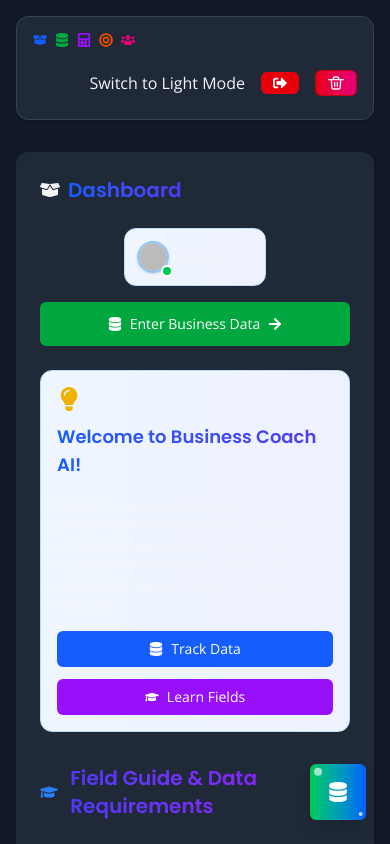
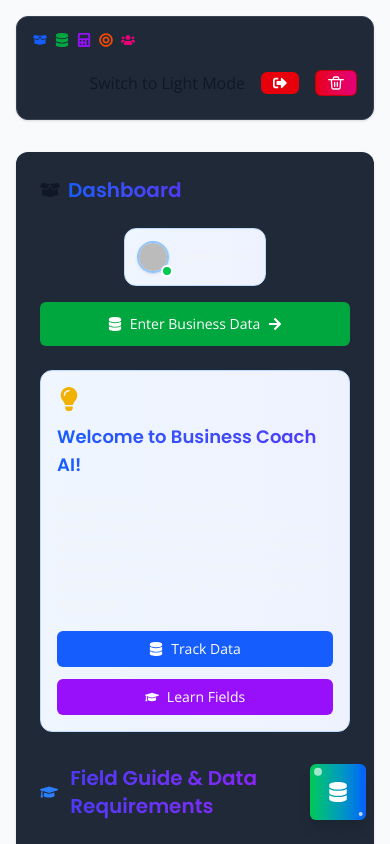
Before and after one commit to khalipha010/bizcoach-ai, a React (Vite) app: page /dashboard in a window 390 px wide. Shown: the top 844 px of the page. Built offline with nearby package versions, Linux system fonts and the light colour scheme; no server answers; sample sign-in values are in the browser's storage.

Commit message:
Revert theme isolation: restore device-theme-responsive card styles on Dashboard, BusinessData, and ProfitLossCalculator

```diff
--- a/src/components/BusinessData.jsx
+++ b/src/components/BusinessData.jsx
@@ -204,7 +204,7 @@ function BusinessData() {
 
   return (
     <motion.div
-      className="p-4 min-h-screen bg-primary-bg text-text-primary"
+      className="p-4 min-h-screen bg-gray-50 dark:bg-gray-900 text-gray-900 dark:text-white"
       initial={{ opacity: 0 }}
       animate={{ opacity: 1 }}
       exit={{ opacity: 0 }}
--- a/src/components/Dashboard.jsx
+++ b/src/components/Dashboard.jsx
@@ -181,7 +181,7 @@ function Dashboard() {
 
   return (
     <motion.div
-      className="p-4 min-h-screen bg-[var(--primary-bg)] text-[var(--text-primary)]"
+      className="p-4 min-h-screen bg-gray-50 dark:bg-gray-900 text-gray-900 dark:text-white"
       initial={{ opacity: 0 }}
       animate={{ opacity: 1 }}
       exit={{ opacity: 0 }}
--- a/src/components/ProfitLossCalculator.jsx
+++ b/src/components/ProfitLossCalculator.jsx
@@ -217,7 +217,7 @@ function ProfitLossCalculator() {
 
   return (
     <motion.div
-      className="p-4 min-h-screen bg-[var(--primary-bg)] text-[var(--text-primary)]"
+      className="p-4 min-h-screen bg-gray-50 dark:bg-gray-900 text-gray-900 dark:text-white"
       initial={{ opacity: 0 }}
       animate={{ opacity: 1 }}
       exit={{ opacity: 0 }}
```
